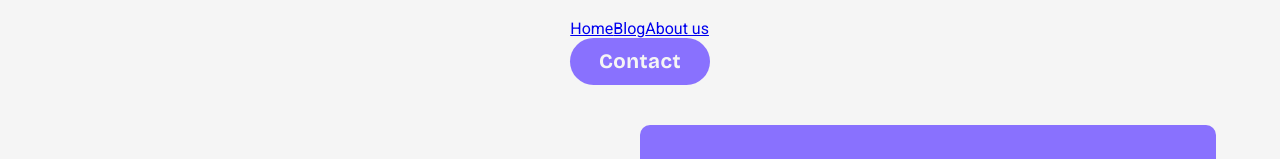
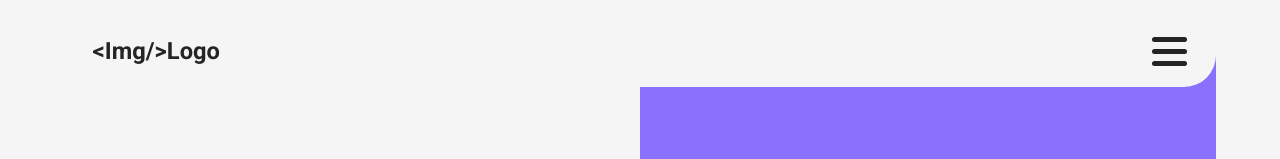
Before and after one commit to 4Practica/devCorner, a React (Vite) app: page / in a window 1280 px wide. Shown: the top 159 px of the page. Built offline with nearby package versions, Linux system fonts and the light colour scheme.

Commit message:
:sparkles: Create navbar interaction structure

```diff
--- a/src/js/common/layout/Navbar/Navbar.module.css
+++ b/src/js/common/layout/Navbar/Navbar.module.css
@@ -1,3 +1,100 @@
-.color {
-  color: red;
+.navbar_box {
+  position: absolute;
+  display: flex;
+  flex-flow: column nowrap;
+  justify-content: space-between;
+  align-items: center;
+  padding: 1.3rem 1.8rem;
+  width: 90%;
+  height: auto;
+  margin: 1rem;
+  background-color: var(--color-main-light);
+  border-radius: 2rem;
 }
+.navbar_main {
+  display: flex;
+  flex-flow: row nowrap;
+  justify-content: space-between;
+  align-items: center;
+  width: 100%;
+  height: 100%;
+}
+.navbar_logo {
+  display: flex;
+  flex-flow: row nowrap;
+  justify-content: center;
+  align-items: center;
+}
+.navbar_logo h2 {
+  font-size: var(--font-lg);
+}
+.navbar_hamburguer {
+  --nav-hamburguer-width: 2.1875rem;
+  --nav-hamburguer-height: 1.8125rem;
+  --nav-item-height: 0.3125rem;
+
+  position: relative;
+  display: grid;
+  place-items: center;
+  width: var(--nav-hamburguer-width);
+  height: var(--nav-hamburguer-height);
+}
+.navbar_hamburguer__item {
+  position: relative;
+  height: var(--nav-item-height);
+  width: 100%;
+  border-radius: 1rem;
+  background-color: var(--color-main-dark);
+}
+.navbar_hamburguer__item::before,
+.navbar_hamburguer__item::after {
+  position: absolute;
+  content: '';
+  width: 100%;
+  height: var(--nav-item-height);
+  border-radius: 1rem;
+  background-color: var(--color-main-dark);
+}
+.navbar_hamburguer__item::before {
+  top: calc((var(--nav-item-height) / 2) - (var(--nav-hamburguer-height) / 2));
+  left: 0;
+}
+.navbar_hamburguer__item::after {
+  bottom: calc(
+    (var(--nav-item-height) / 2) - (var(--nav-hamburguer-height) / 2)
+  );
+  left: 0;
+}
+.navbar_content {
+  display: none;
+}
+.navbar_content__items {
+  font-size: var(--font-sm);
+  color: var(--color-main-dark);
+  list-style: none;
+  text-decoration: none;
+  font-weight: 700;
+}
+.navbar_content__items li a {
+  font-size: var(--font-sm);
+  color: var(--color-main-dark);
+  list-style: none;
+  text-decoration: none;
+}
+
+/* Navbar active */
+.navbar_box.active .navbar_content {
+  display: flex;
+  flex-flow: column nowrap;
+  justify-content: space-between;
+  padding: 1rem 0;
+  width: 100%;
+}
+.navbar_box.active .navbar_content__items {
+  display: flex;
+  flex-flow: column nowrap;
+  justify-content: space-between;
+  gap: 0.5rem;
+  width: 100%;
+  margin: 1rem 0 2rem 0;
+}
--- a/src/js/common/layout/Navbar/Navbar.tsx
+++ b/src/js/common/layout/Navbar/Navbar.tsx
@@ -1,31 +1,63 @@
+import { useState } from 'react'
 import { Link } from 'react-router-dom'
+import { Button } from '../../components'
 import styles from './Navbar.module.css'
-import { Button } from '../../components'
 
 const Navbar = () => {
+  const [hamburguerIsOpen, setHamburguerIsOpen] = useState(false)
+  console.log(styles)
   return (
-    <nav className={styles.color}>
-      <div>
+    <nav
+      className={`${styles.navbar_box} ${
+        hamburguerIsOpen ? styles.active : ''
+      }`}
+    >
+      <div className={`${styles.navbar_main}`}>
+        <div className={styles.navbar_logo}>
           <picture>
             <source srcSet='' media='' />
             <img src='' alt='' />
           </picture>
+          <h2>{'<Img/>'}Logo</h2>
         </div>
-      <ul>
+
+        <div
+          className={`${styles.navbar_hamburguer}`}
+          onClick={() => {
+            setHamburguerIsOpen((prev) => {
+              return !prev
+            })
+          }}
+        >
+          <div className={styles.navbar_hamburguer__item} />
+        </div>
+      </div>
+
+      <div className={styles.navbar_content}>
+        <ul className={`${styles.navbar_content__items}`}>
+          <li className={``}>
             <Link to='/'>Home</Link>
+          </li>
+          <li className={``}>
             <Link to='/blog'>Blog</Link>
+          </li>
+          <li className={``}>
             <Link to='/about'>About us</Link>
+          </li>
         </ul>
+        <div className={``}>
           <Button
             type='button'
             bgColor='bg-primary'
             fontColor='color-light'
             text='Contact'
-        proportion='button_regular'
+            proportion='button_small'
             onClick={(event) => {
               console.log(event.target)
             }}
           />
+        </div>
+      </div>
     </nav>
   )
 }
```
Lines whose indentation alone changed are shown as unchanged.
